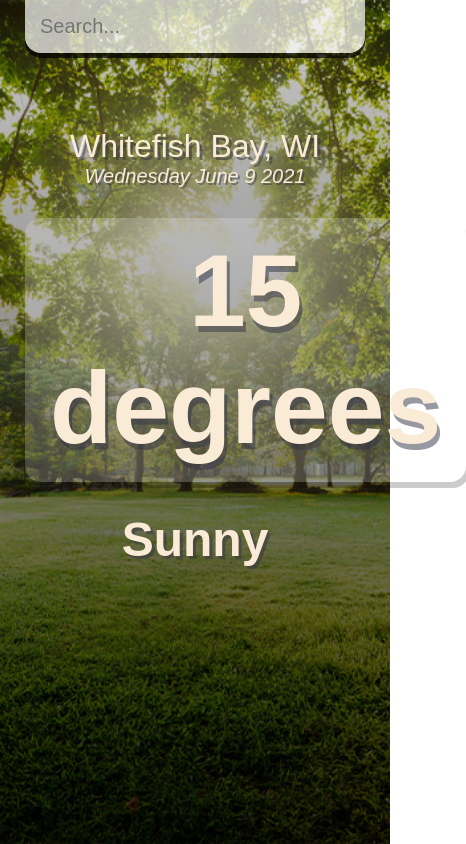
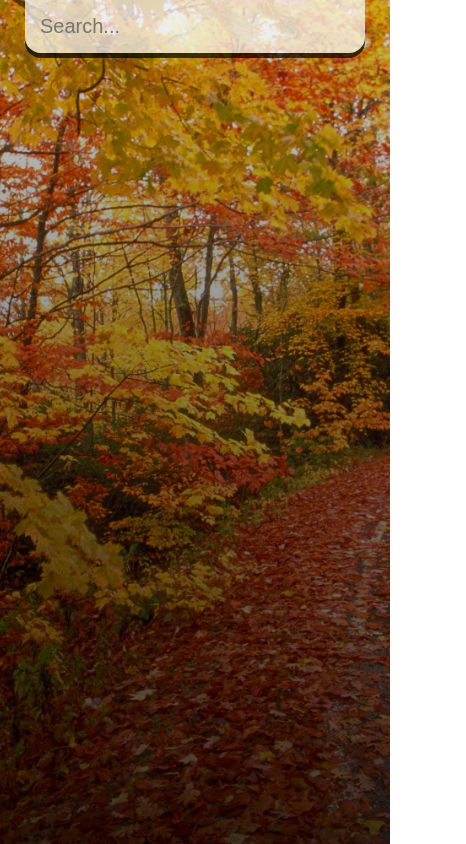
Before and after one commit to ZachAH/Reactful-Weather, a React (Create React App) app: page / in a window 390 px wide. Shown: the whole page, 466 px wide, since content can reach past the window. Built offline with nearby package versions, Linux system fonts and the light colour scheme.

Commit message:
finished just need to tweak some css and add media queries

```diff
--- a/src/App.js
+++ b/src/App.js
@@ -1,12 +1,27 @@
-import React from "react";
+import React, { useState } from "react";
 import "./App.css";
 
 const api = {
-  key: "568ada73d42b03c55773847f98ad37c5",
+  key: "3106d9b5a35dea685bdaac977d30e504",
   base: "https://api.openweathermap.org/data/2.5/",
 };
 
 function App() {
+  const [query, setQuery] = useState("");
+  const [weather, setWeather] = useState({});
+
+  const search = (evt) => {
+    if (evt.key === "Enter") {
+      fetch(`${api.base}weather?q=${query}&units=imperial&APPID=${api.key}`)
+        .then((res) => res.json())
+        .then((result) => {
+          setQuery("");
+          setWeather(result);
+          console.log(result);
+        });
+    }
+  };
+
   const dateBuilder = (d) => {
     let months = [
       "January",
@@ -41,19 +56,42 @@
   };
 
   return (
-    <div className="app">
+    <div
+      className={
+        typeof weather.main != "undefined"
+          ? weather.main.temp > 60
+            ? "app warm"
+            : "app cold"
+          : "app"
+      }
+    >
       <main>
         <div className="search-box">
-          <input type="text" className="search-bar" placeholder="Search..." />
+          <input
+            type="text"
+            className="search-bar"
+            placeholder="Search..."
+            onChange={(e) => setQuery(e.target.value)}
+            value={query}
+            onKeyPress={search}
+          />
         </div>
-        <div className="location-box">
-          <div className="location">Whitefish Bay, WI</div>
-          <div className="date">{dateBuilder(new Date())}</div>
-        </div>
-        <div className="weather-box">
-          <div className="temp">15 degrees</div>
-          <div className="weather"> Sunny </div>
-        </div>
+        {typeof weather.main != "undefined" ? (
+          <div>
+            <div className="location-box">
+              <div className="location">
+                {weather.name}, {weather.sys.country}
+              </div>
+              <div className="date">{dateBuilder(new Date())}</div>
+            </div>
+            <div className="weather-box">
+              <div className="temp">{Math.round(weather.main.temp)}°F</div>
+              <div className="weather">{weather.weather[0].main}</div>
+            </div>
+          </div>
+        ) : (
+          ""
+        )}
       </main>
     </div>
   );
--- a/src/index.css
+++ b/src/index.css
@@ -9,7 +9,7 @@
 }
 
 .app {
-  background-image: url("./assets/warmwether.jpg");
+  background-image: url("./assets/fallweather.jpg");
   background-size: cover;
   background-position: bottom;
   transition: 0.4 ease-out;
@@ -17,6 +17,10 @@
 
 .app.warm {
   background-image: url("./assets/warmwether.jpg");
+}
+
+.app.cold {
+  background-image: url("./assets/coldweather.jpg");
 }
 
 main {
@@ -77,7 +81,6 @@
 }
 
 .weather-box {
-
   text-align: center;
 }
 
@@ -94,7 +97,7 @@
   font-size: 102px;
   font-weight: 900;
 
-  text-shadow: 3px 6px rgba(50, 50, 70, .5);
+  text-shadow: 3px 6px rgba(50, 50, 70, 0.5);
   text-align: center;
   box-shadow: 3px 6px rgba(0, 0, 0, 0.2);
 }
```
